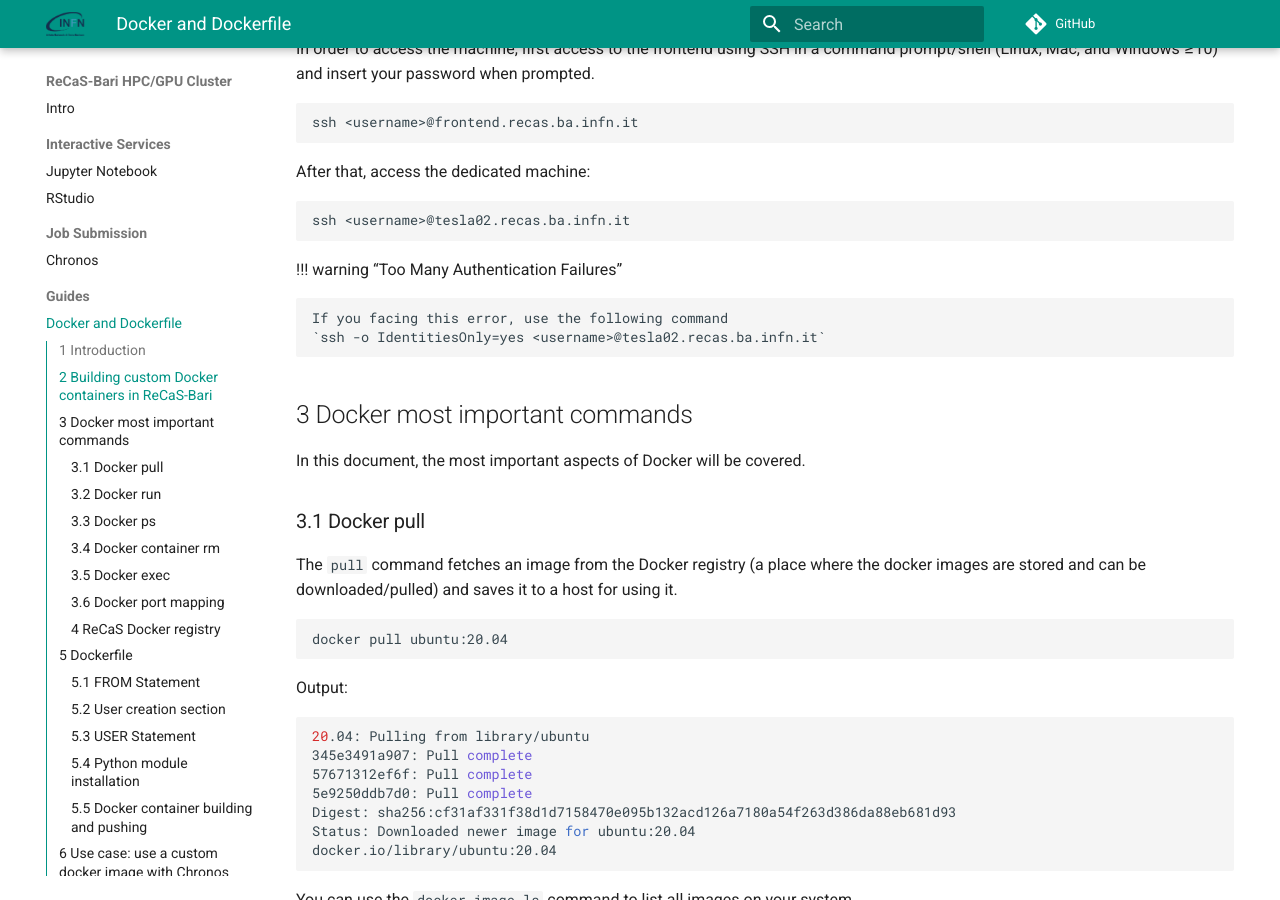
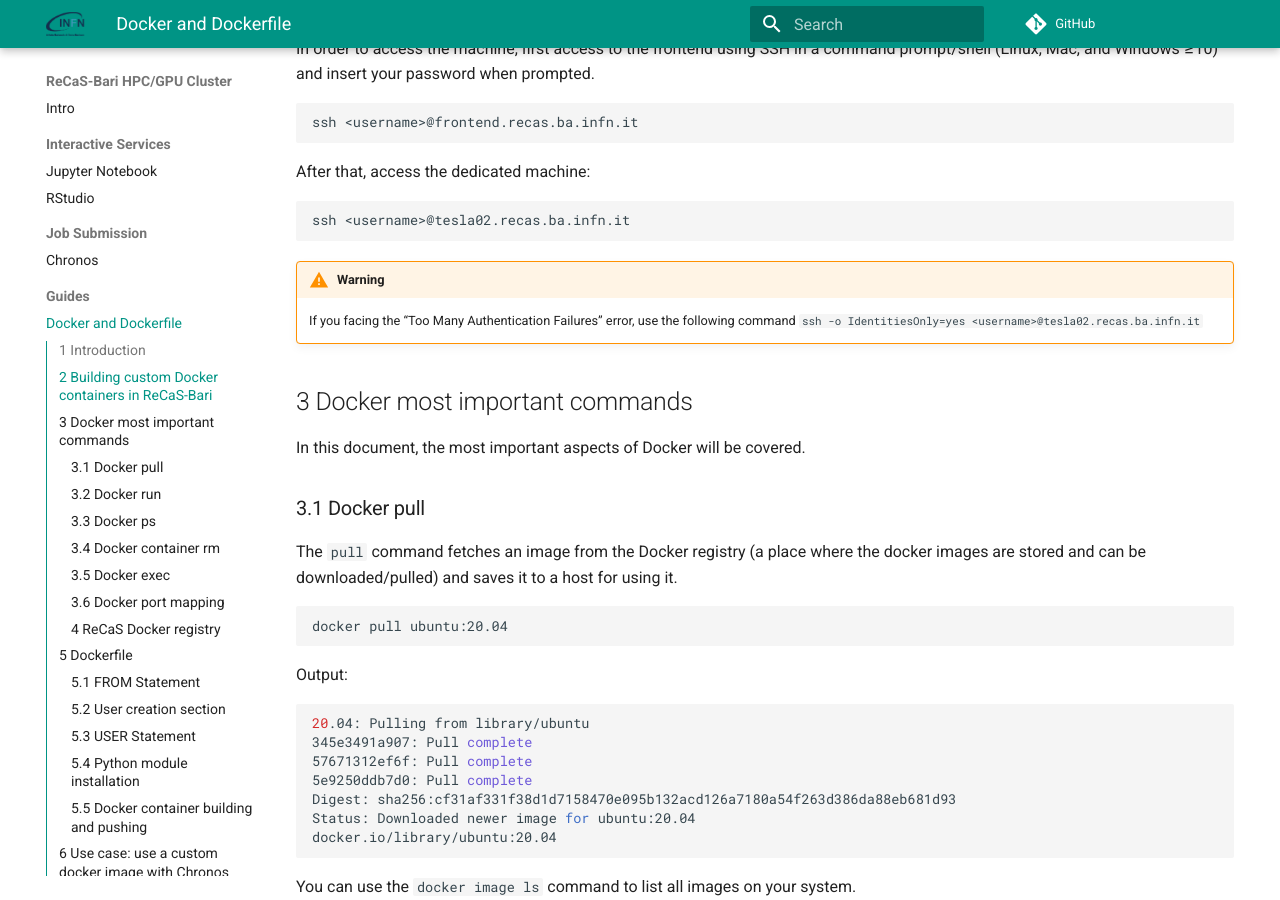
Before and after one commit to jvino/cluster-hpc-gpu-guides, an MkDocs documentation site: the page built from docs/guides/docker_and_dockerfile.md, in a window 1280 px wide and 900 px high, scrolled down 497 px. Built offline with MkDocs 1.6.1 and Material for MkDocs 9.7.7, drawn with Linux system fonts in a browser that asks for light colours; comment, search, counter and statistics services are not loaded.

Commit message:
Added command to fix a ssh error

````diff
--- a/docs/guides/docker_and_dockerfile.md
+++ b/docs/guides/docker_and_dockerfile.md
@@ -20,10 +20,8 @@
 ssh <username>@tesla02.recas.ba.infn.it
 ```
 
-!!! warning “Too Many Authentication Failures”
-
-	If you facing this error, use the following command
-	`ssh -o IdentitiesOnly=yes <username>@tesla02.recas.ba.infn.it`
+!!! warning
+	If you facing the “Too Many Authentication Failures” error, use the following command `ssh -o IdentitiesOnly=yes <username>@tesla02.recas.ba.infn.it`
 
 ## 3 Docker most important commands
 In this document, the most important aspects of Docker will be covered.
````
